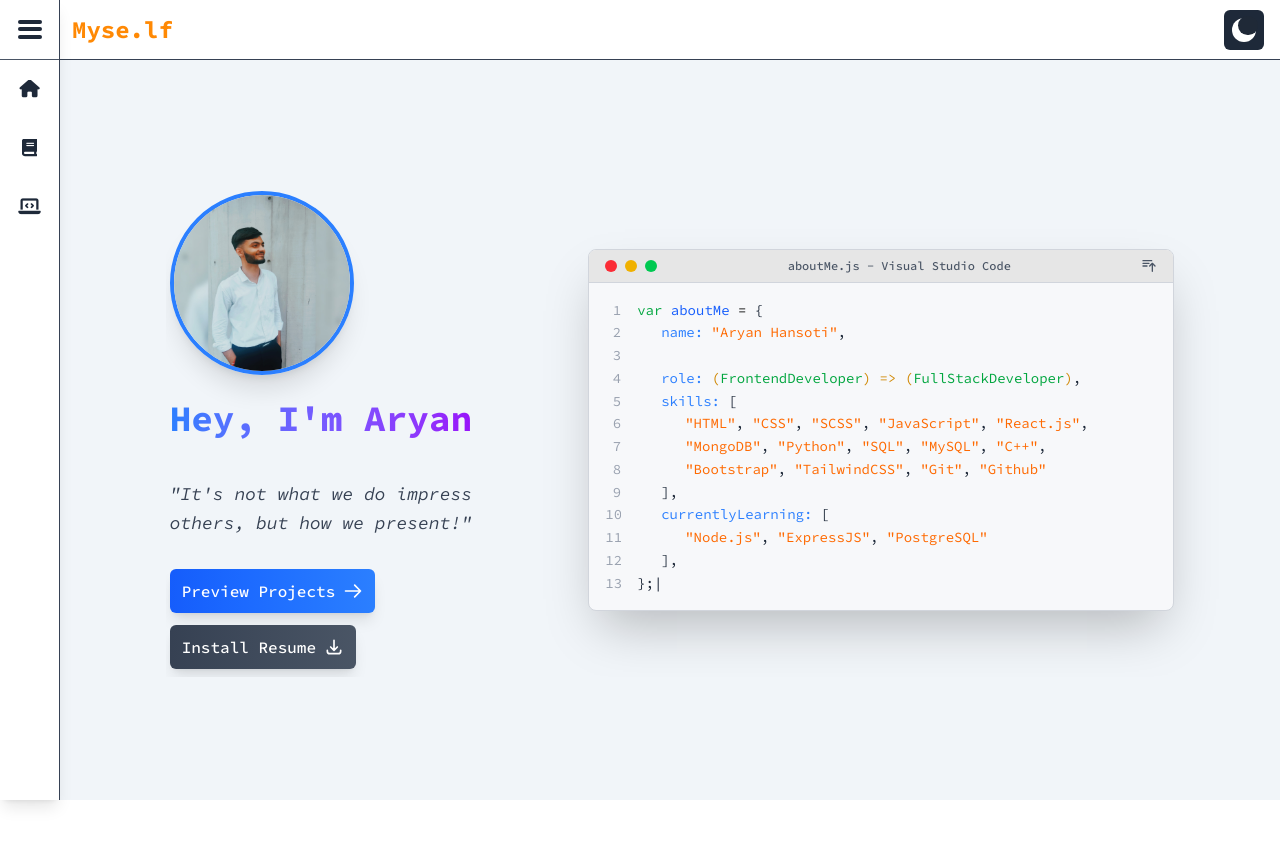
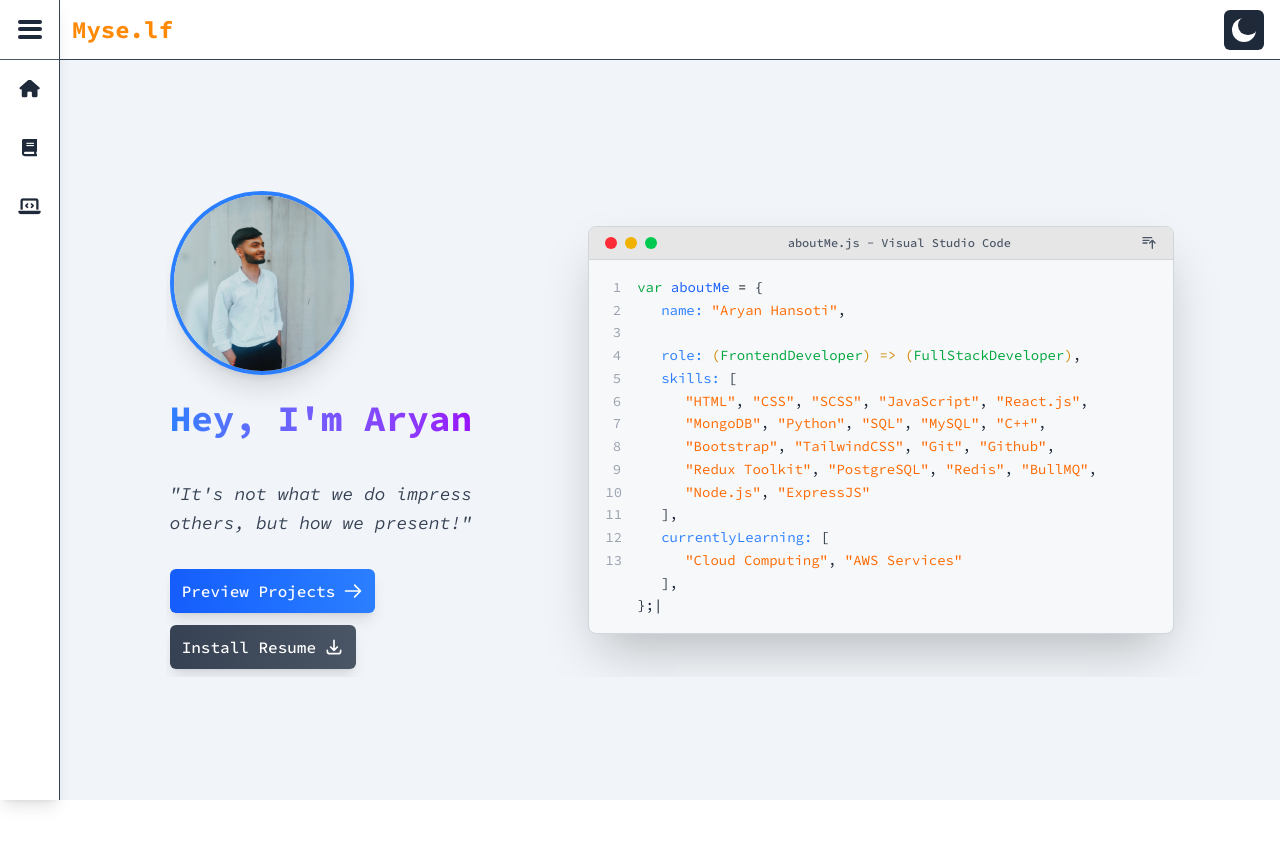
Before and after one commit to TheCodrrr/portfolio, a React (Vite) app in the folder portfolio/: page / in a window 1280 px wide. Shown: the top 846 px of the page. Built offline with nearby package versions, Linux system fonts and the light colour scheme.

Commit message:
upd - skills in home page

```diff
--- a/portfolio/src/Home.jsx
+++ b/portfolio/src/Home.jsx
@@ -14,10 +14,12 @@
     const skills = [
         ["HTML", "CSS", "SCSS", "JavaScript", "React.js"],
         ["MongoDB", "Python", "SQL", "MySQL", "C++"],
-        ["Bootstrap", "TailwindCSS", "Git", "Github"]
+        ["Bootstrap", "TailwindCSS", "Git", "Github"],
+        ["Redux Toolkit", "PostgreSQL", "Redis", "BullMQ"],
+        ["Node.js", "ExpressJS"]
     ];
 
-    const learningItems = ["Node.js", "ExpressJS", "PostgreSQL"];
+    const learningItems = ["Cloud Computing", "AWS Services"];
 
     // Blinking cursor effect
     useEffect(() => {
```
